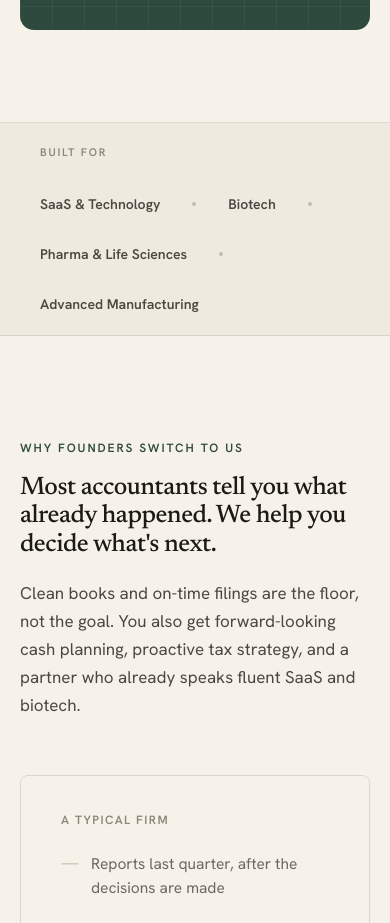
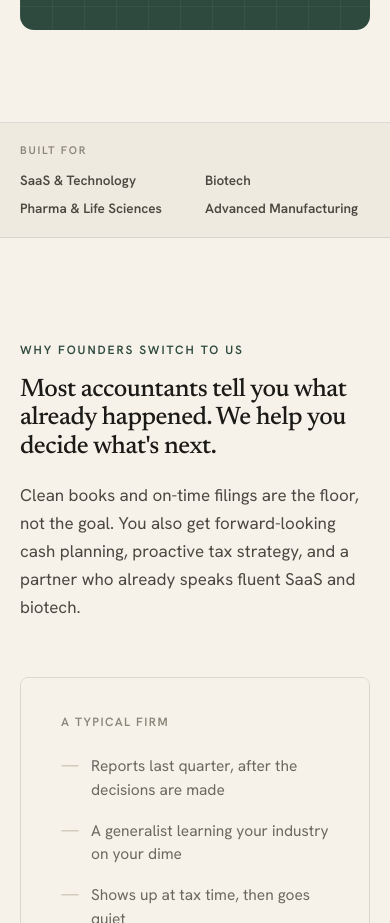
Before and after one commit to leelittle-boop/leelittle-boop.github.io, a plain HTML site: page index.html in a window 390 px wide. Shown: the part 1140-2063 px from the top of the page. Drawn offline with Linux system fonts and the light colour scheme.

Commit message:
Add files via upload

```diff
--- a/index.html
+++ b/index.html
@@ -178,6 +178,25 @@ body { padding-top: 72px; }
 /* Anchor jump targets clear the fixed nav */
 [id]{ scroll-margin-top: 84px; }
 </style>
+
+<style id="sl-sector-fix">
+@media (max-width: 700px){
+  .sl-sector-strip{
+    flex-direction: column !important;
+    align-items: flex-start !important;
+    gap: 14px !important;
+    padding: 20px 20px !important;
+  }
+  .sl-sector-items{
+    display: grid !important;
+    grid-template-columns: 1fr 1fr;
+    gap: 10px 20px !important;
+    width: 100%;
+  }
+  .sl-sector-dot{ display: none !important; }
+  .sl-sector-items span{ font-size: 13.5px !important; }
+}
+</style>
 </head>
 <body>
 <div style="font-family: 'Hanken Grotesk', sans-serif; color: #1B1A16; background: #F6F2EA; -webkit-font-smoothing: antialiased; overflow-x: hidden;">
@@ -257,15 +276,15 @@ body { padding-top: 72px; }
 
   <!-- SECTOR STRIP -->
   <div style="background: #EFEAE0; border-bottom: 1px solid rgba(27,26,22,0.10);">
-    <div style="max-width: 1200px; margin: 0 auto; padding: 22px 40px; display: flex; align-items: center; gap: 36px; flex-wrap: wrap;">
-      <span style="font-size: 11px; font-weight: 600; color: #8A8678; letter-spacing: 0.16em; text-transform: uppercase; white-space: nowrap;">Built for</span>
-      <div style="display: flex; gap: 32px; flex-wrap: wrap; align-items: center;">
+    <div class="sl-sector-strip" style="max-width: 1200px; margin: 0 auto; padding: 22px 40px; display: flex; align-items: center; gap: 36px; flex-wrap: wrap;">
+      <span class="sl-sector-label" style="font-size: 11px; font-weight: 600; color: #8A8678; letter-spacing: 0.16em; text-transform: uppercase; white-space: nowrap;">Built for</span>
+      <div class="sl-sector-items" style="display: flex; gap: 32px; flex-wrap: wrap; align-items: center;">
         <span style="font-size: 14px; font-weight: 600; color: #4A4840;">SaaS &amp; Technology</span>
-        <span style="width: 4px; height: 4px; border-radius: 50%; background: #C3BCA9;"></span>
+        <span class="sl-sector-dot" style="width: 4px; height: 4px; border-radius: 50%; background: #C3BCA9;"></span>
         <span style="font-size: 14px; font-weight: 600; color: #4A4840;">Biotech</span>
-        <span style="width: 4px; height: 4px; border-radius: 50%; background: #C3BCA9;"></span>
+        <span class="sl-sector-dot" style="width: 4px; height: 4px; border-radius: 50%; background: #C3BCA9;"></span>
         <span style="font-size: 14px; font-weight: 600; color: #4A4840;">Pharma &amp; Life Sciences</span>
-        <span style="width: 4px; height: 4px; border-radius: 50%; background: #C3BCA9;"></span>
+        <span class="sl-sector-dot" style="width: 4px; height: 4px; border-radius: 50%; background: #C3BCA9;"></span>
         <span style="font-size: 14px; font-weight: 600; color: #4A4840;">Advanced Manufacturing</span>
       </div>
     </div>
```
